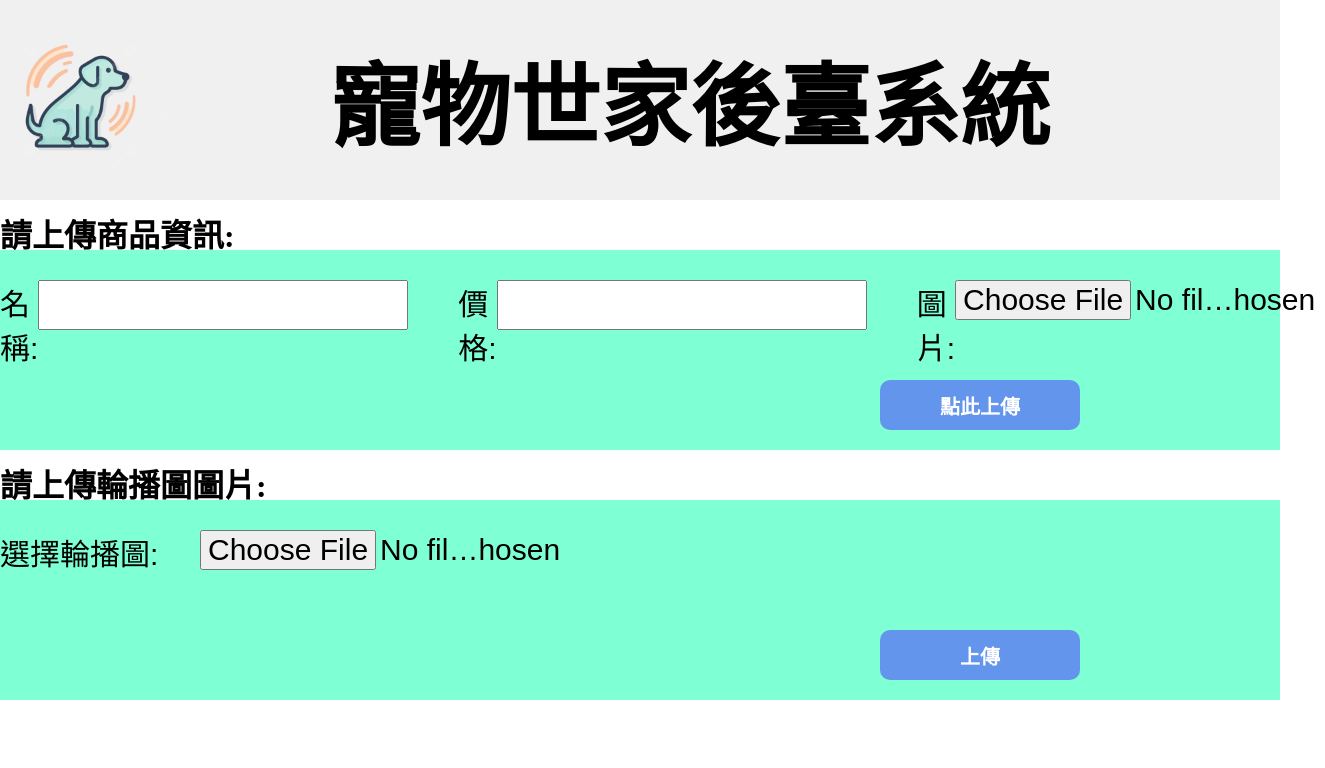
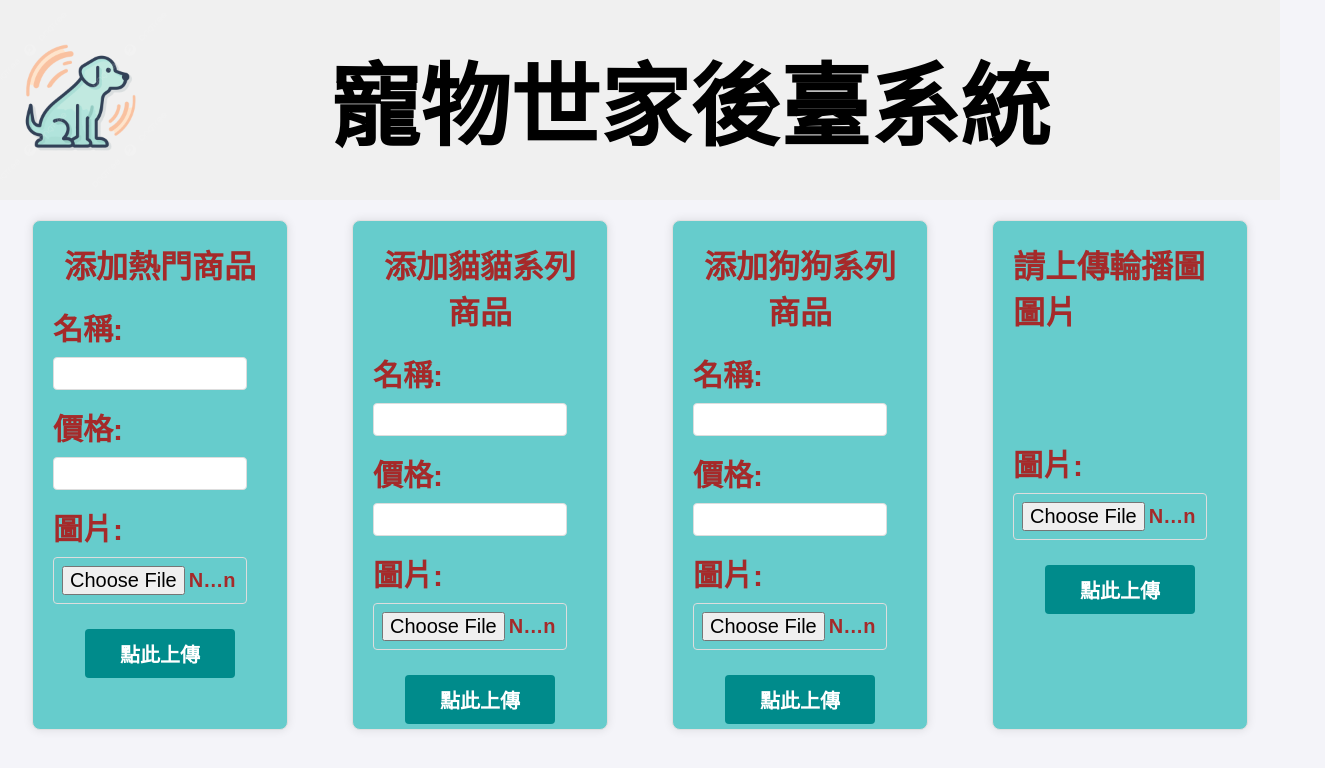
Before and after one commit to junhao0102/petWeb, a website: page public/Backstage.html in a window 1280 px wide. Shown: the whole page, 1325 px wide, since content can reach past the window. Drawn offline with Linux system fonts and the light colour scheme.

Commit message:
SQL change

```diff
--- a/package.json
+++ b/package.json
@@ -1,6 +1,7 @@
 {
   "description": "",
   "dependencies": {
+    "body-parser": "^1.20.2",
     "express": "^4.19.2",
     "pg": "^8.11.5"
   }
--- a/public/Backstage.html
+++ b/public/Backstage.html
@@ -14,29 +14,65 @@
         <img src="images/icon.jpg" />
         <h1>寵物世家後臺系統</h1>
     </div>
-    <div class="subtitle">
-        <h1>請上傳商品資訊:</h1>
+    <div class="AddPro">
+
+        <form id="famousForm" method="post" class="product" onsubmit="ProductSubmit(event, 'famous')">
+            <h1>添加熱門商品</h1>
+            <br/>
+            <label for="famousName">名稱:</label>
+            <input type="text" id="famousName" name="name" required />
+            <label for="famousPrice">價格:</label>
+            <input type="number" id="famousPrice" name="price" required />
+            <label for="famousImage">圖片:</label>
+            <input type="file" id="famousImage" name="image" accept="image/jpeg, image/png" required />
+            <div class="button-container">
+                <button type="submit">點此上傳</button>
+            </div>
+        </form>
+
+        <form id="catForm" method="post" class="product" onsubmit="ProductSubmit(event, 'cat')">
+            <h1>添加貓貓系列商品</h1>
+            <br/>
+            <label for="catName">名稱:</label>
+            <input type="text" id="catName" name="name" required />
+            <label for="catPrice">價格:</label>
+            <input type="number" id="catPrice" name="price" required />
+            <label for="catImage">圖片:</label>
+            <input type="file" id="catImage" name="image" accept="image/jpeg, image/png" required />
+            <div class="button-container">
+                <button type="submit">點此上傳</button>
+            </div>
+        </form>
+
+        <form id="dogForm" method="post" class="product" onsubmit="ProductSubmit(event, 'dog')">
+            <h1>添加狗狗系列商品</h1>
+            <br/>
+            <label for="dogName">名稱:</label>
+            <input type="text" id="dogName" name="name" required />
+            <label for="dogPrice">價格:</label>
+            <input type="number" id="dogPrice" name="price" required />
+            <label for="dogImage">圖片:</label>
+            <input type="file" id="dogImage" name="image" accept="image/jpeg, image/png" required />
+            <div class="button-container">
+                <button type="submit">點此上傳</button>
+            </div>
+        </form>
+
+        <form id="carousel" enctype="multipart/form-data" method="post" class="carousel">
+            <h1>請上傳輪播圖圖片</h1>
+            </br></br></br></br></br></br>
+            <label for="carousel">圖片:</label>
+            <input type="file" id="carousel" name="carousel" accept="image/jpeg, image/png" />
+            <div class="button-container">
+                <button type="submit">點此上傳</button>
+            </div>
+        </form>
     </div>
 
-    <form id="product" enctype="multipart/form-data" method="post" class="product" action="your_action_url_here">
-        <label for="name">名稱:</label>
-        <input type="text" id="name" name="name" required />
-        <label for="price">價格:</label>
-        <input type="number" id="price" name="price" required />
-        <label for="image">圖片:</label>
-        <input type="file" id="image" name="image" accept="image/jpeg, image/png" required />
-        <button type="submit">點此上傳</button>
-    </form>
 
-    <div class="subtitle">
-        <h1>請上傳輪播圖圖片:</h1>
-    </div>
-    <form id="carousel" enctype="multipart/form-data" method="post" class="carousel" action="url">
-        <label for="carousel">選擇輪播圖:</label>
-        </br></br></br>
-        <input type="file" id="carousel" name="carousel" accept="image/jpeg, image/png" />
-        <button type="submit">上傳</button>
-    </form>
+
+
 </body>
+<script src="./scripts/backstage.js"></script>
 
 </html>
--- /dev/null
+++ b/public/scripts/Backstage.js
@@ -0,0 +1,47 @@
+// 當整個 DOM 結構加載完畢後執行此函數
+document.addEventListener("DOMContentLoaded", () => {
+    console.log("DOM fully loaded and parsed");
+});
+
+async function ProductSubmit(event, category) {
+    // 阻止表單的預設提交行為，以便我們可以使用JavaScript來處理數據
+    event.preventDefault();
+
+    // 取得表單元素
+    const form = event.target;
+    const product = form.querySelector('input[name="name"]').value;
+    const price = form.querySelector('input[name="price"]').value;
+    const imageFile = form.querySelector('input[name="image"]').files[0];
+    // 建立 FileReader 對象，用於讀取文件內容
+    const reader = new FileReader();
+    // 設定onloadend事件處理器，當檔案讀取完成時自動呼叫此函數
+    reader.onloadend = async () => {
+        const base64Image = reader.result.split(",")[1]; //將檔案內容轉換為base64編碼，並去掉
+        const data = {
+            Category: category,
+            Product: product,
+            Price: price,
+            Picture: base64Image,
+        };
+        try {
+            const response = await fetch("http://localhost:3000/AddPro", {
+                method: "POST",
+                headers: {
+                    "Content-Type": "application/json",
+                },
+                body: JSON.stringify(data),
+            });
+            if (response.ok) {
+                alert("新增成功");
+                form.reset();
+            } else {
+                const errorMessage = await response.text();
+                alert(`新增失敗: ${errorMessage}`);
+            }
+        } catch (error) {
+            alert(`新增失敗: ${error.message}`);
+        }
+    };
+    //開始讀取文件，讀取完成後將觸發onloadend事件
+    reader.readAsDataURL(imageFile);
+}
--- a/public/style/Backstage.css
+++ b/public/style/Backstage.css
@@ -3,6 +3,13 @@
   padding: 0;
   box-sizing: border-box;
   position: relative;
+}
+
+body {
+  font-family: Arial, sans-serif;
+  background-color: #f4f4f9;
+  margin: 0;
+  padding: 0;
 }
 
 .title {
@@ -12,83 +19,100 @@
   justify-content: center;
   align-items: center;
   font-size: 45px;
-    font-family: '微軟正黑體', sans-serif;
+  font-family: "微軟正黑體", sans-serif;
   background-color: #f0f0f0;
 }
 
 .title img {
   width: 200px;
   height: 200px;
-    left: -200px
+  left: -200px;
 }
 
 .title h1 {
-    left: -50px
+  left: -50px;
 }
 
-.subtitle {
-    padding: 10px 0 0 0;
+.AddPro {
+  display: flex;
+  justify-content: center;
   width: 100%;
-    height: 50px;
+  height: 600px;
 }
 
-
-.product,
-.carousel {
-    display: flex;
-    justify-content: start;
-    width: 100%;
-    height: 200px;
-    padding-top: 30px;
-    background-color: aquamarine;
-
+form.product h1 {
+  text-align: center;
 }
 
-.product input,
-.carousel input {
-    width: 370px;
-    height: 50px;
-    font-size: 30px;
-    margin: 0 50px 0 0;
+form.product,
+form.carousel {
+  background-color: #66cccc;
+  color: brown;
+  padding: 20px;
+  margin: 20px auto;
+  border-radius: 8px;
+  box-shadow: 0 0 10px rgba(0, 0, 0, 0.1);
+  width: 20%;
+  border: 1px solid #e0e0e0;
+  height: 85%;
 }
 
-.product label {
-    width: 80px;
-    height: 30px;
+form.product label,
+form.carousel label {
+  display: block;
+  margin-bottom: 8px;
   font-size: 30px;
-    font-family: '微軟正黑體', sans-serif;
-
+  color: brown;
+  font-weight: bold;
 }
 
-.product button,
-.carousel button {
-    width: 200px;
-    height: 50px;
-    position: absolute;
-    right: 200px;
-    bottom: 20px;
+form.product input[type="text"],
+form.product input[type="number"] {
+  width: calc(100% - 20px);
+  padding: 8px;
+  margin-bottom: 15px;
+  border: 1px solid #ddd;
+  border-radius: 4px;
+}
+
+form.product input[type="file"],
+form.carousel input[type="file"] {
+  width: calc(100% - 20px);
+  padding: 8px;
+  margin-bottom: 15px;
+  border: 1px solid #ddd;
+  border-radius: 4px;
   font-size: 20px;
   font-weight: bold;
-    background-color: cornflowerblue;
-    color: white;
-    cursor: pointer;
-    transition: all 0.1s;
-    border-radius: 10px;
-    border: none;
 }
 
-.product button:hover,
-.carousel button:hover {
-    background-color: royalblue;
-    box-shadow: 0 0 10px 0 rgba(0, 0, 0, 0.5);
-    border: 1px solid black;
-    font-size: 30px;
-
+form.product button,
+form.carousel button {
+  background-color: darkcyan;
+  color: white;
+  border: none;
+  padding: 10px 20px;
+  text-align: center;
+  text-decoration: none;
+  display: inline-block;
+  font-size: 20px;
+  border-radius: 4px;
+  cursor: pointer;
+  transition: all 0.1s ease;
+  width: 70%;
+  font-weight: bold;
+  margin: 10px 0 0 0;
 }
 
-.carousel label {
-    width: 200px;
-    height: 30px;
-    font-size: 30px;
-    font-family: '微軟正黑體', sans-serif;
+form.product button:hover,
+form.carousel button:hover {
+  text-align: center;
+  background-color: cornflowerblue;
+  font-size: 25px;
+  transform: scale(1.05);
+  letter-spacing: 10px;
 }
+
+.button-container {
+  text-align: center;
+}
```
Also changed, not shown: SQL.js (+13 -14 lines), public/index.html (+9 -11 lines), server.js (+41 -45 lines), README.md (added), 1 other file. Lines whose indentation alone changed are shown as unchanged.
